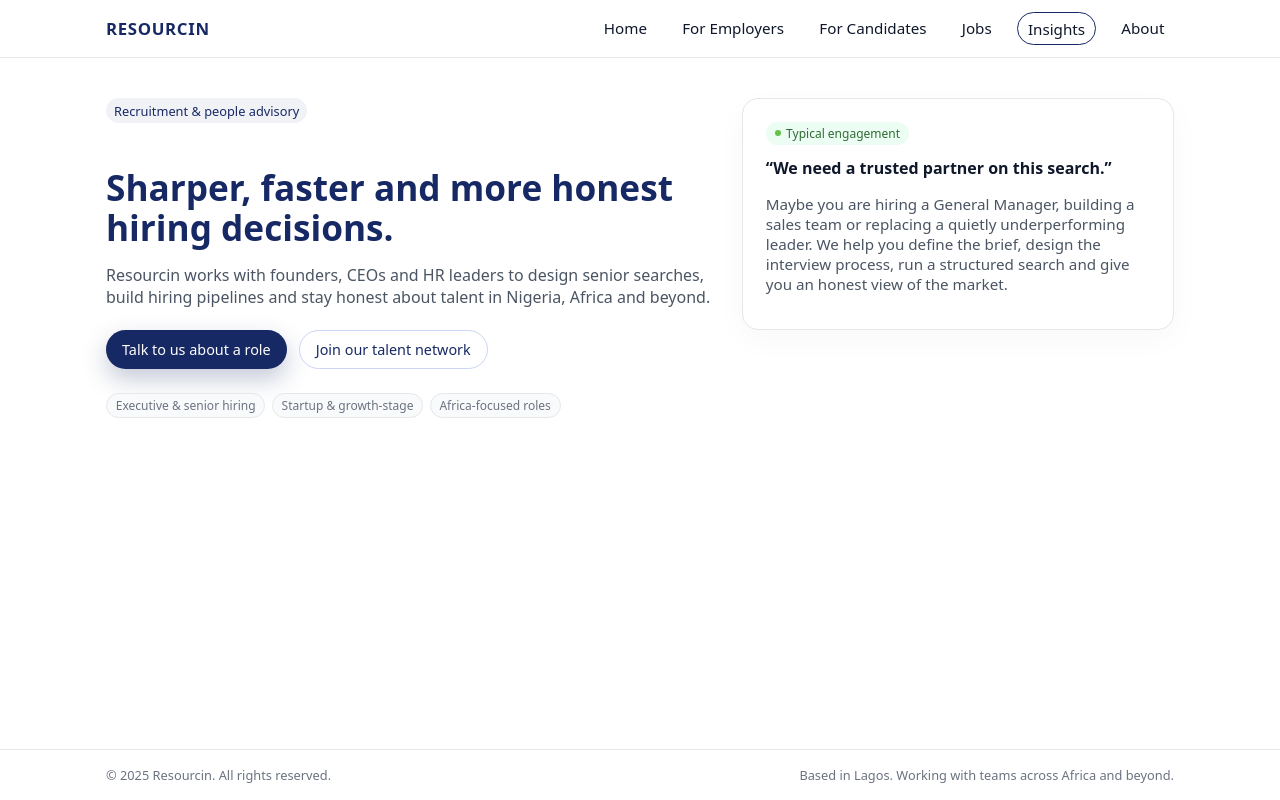
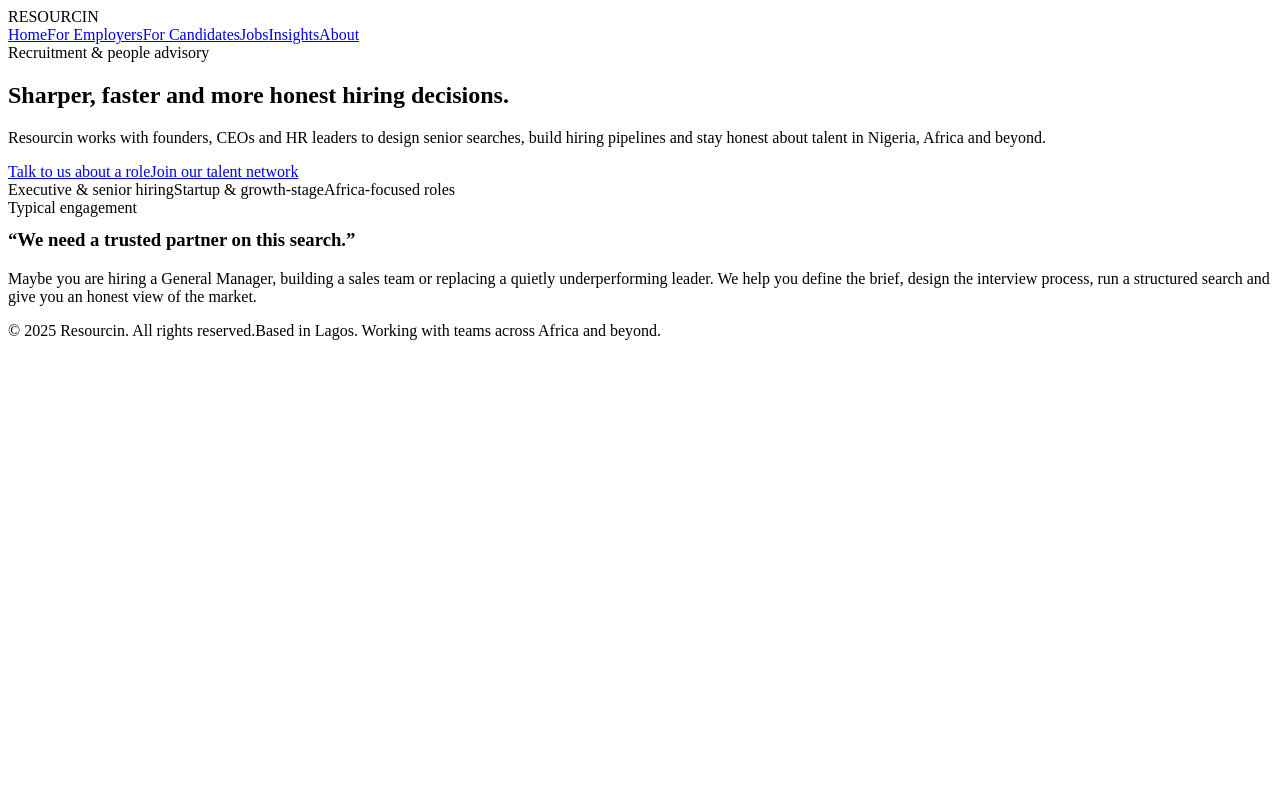
Before and after one commit to xieph-hub/resourcin-site, a Next.js app: page / in a window 1280 px wide. Built offline with nearby package versions, Linux system fonts and the light colour scheme.

Commit message:
Update globals.css

```diff
--- a/app/globals.css
+++ b/app/globals.css
@@ -1,280 +1,16 @@
-:root {
-  --resourcin-blue: #172965;
-  --resourcin-yellow: #ffc000;
-  --resourcin-dark-green: #306b34;
-  --resourcin-light-green: #64c247;
-  --bg: #ffffff;
-  --text: #0f172a;
+
+@tailwind base;
+@tailwind components;
+@tailwind utilities;
+
+::root {
+  --rcn-blue: #172965;
+  --rcn-yellow: #FFC000;
+  --rcn-dark-green: #306B34;
+  --rcn-light-green: #64C247;
 }
 
-*,
-*::before,
-*::after {
-  box-sizing: border-box;
-}
-
-html,
-body {
-  padding: 0;
-  margin: 0;
-  font-family: system-ui, -apple-system, BlinkMacSystemFont, "Segoe UI", sans-serif;
-  background: var(--bg);
-  color: var(--text);
-}
-
-body {
-  min-height: 100vh;
-}
-
-a {
-  color: inherit;
-  text-decoration: none;
-}
-
-.main-layout {
-  min-height: 100vh;
-  display: flex;
-  flex-direction: column;
-}
-
-.site-header {
-  border-bottom: 1px solid #e5e7eb;
-  background: #ffffffcc;
-  backdrop-filter: blur(8px);
-  position: sticky;
-  top: 0;
-  z-index: 10;
-}
-
-.nav-inner {
-  max-width: 1100px;
-  margin: 0 auto;
-  padding: 0.75rem 1rem;
-  display: flex;
-  align-items: center;
-  justify-content: space-between;
-  gap: 1.5rem;
-}
-
-.brand {
-  font-weight: 700;
-  letter-spacing: 0.04em;
-  font-size: 1.05rem;
-  color: var(--resourcin-blue);
-}
-
-.nav-links {
-  display: flex;
-  gap: 1rem;
-  font-size: 0.95rem;
-}
-
-.nav-link {
-  padding: 0.35rem 0.6rem;
-  border-radius: 999px;
-  transition: background 0.15s ease, color 0.15s ease;
-}
-
-.nav-link:hover {
-  background: var(--resourcin-blue);
-  color: white;
-}
-
-.nav-pill {
-  border: 1px solid var(--resourcin-blue);
-}
-
-.site-main {
-  flex: 1;
-}
-
-.page-wrapper {
-  max-width: 1100px;
-  margin: 0 auto;
-  padding: 2.5rem 1rem 3rem;
-}
-
-.page-title {
-  font-size: 2rem;
-  font-weight: 700;
-  margin-bottom: 0.75rem;
-  color: var(--resourcin-blue);
-}
-
-.page-eyebrow {
-  text-transform: uppercase;
-  letter-spacing: 0.16em;
-  font-size: 0.75rem;
-  color: var(--resourcin-dark-green);
-  margin-bottom: 0.6rem;
-}
-
-.page-lede {
-  font-size: 1rem;
-  max-width: 650px;
-  color: #4b5563;
-  margin-bottom: 1.75rem;
-}
-
-.grid-2 {
-  display: grid;
-  grid-template-columns: minmax(0, 1.4fr) minmax(0, 1fr);
-  gap: 2rem;
-  align-items: flex-start;
-}
-
-.card {
-  border-radius: 1rem;
-  border: 1px solid #e5e7eb;
-  padding: 1.25rem 1.4rem;
-  background: white;
-  box-shadow: 0 10px 30px rgba(15, 23, 42, 0.03);
-}
-
-.card-title {
-  font-size: 1rem;
-  font-weight: 600;
-  margin-bottom: 0.4rem;
-}
-
-.card-body {
-  font-size: 0.95rem;
-  color: #4b5563;
-}
-
-.badge {
-  display: inline-flex;
-  align-items: center;
-  gap: 0.35rem;
-  padding: 0.18rem 0.55rem;
-  border-radius: 999px;
-  background: #ecfdf3;
-  color: var(--resourcin-dark-green);
-  font-size: 0.75rem;
-  font-weight: 500;
-}
-
-.badge-dot {
-  width: 6px;
-  height: 6px;
-  border-radius: 999px;
-  background: var(--resourcin-light-green);
-}
-
-.hero-highlight {
-  display: inline-flex;
-  align-items: center;
-  gap: 0.4rem;
-  padding: 0.22rem 0.5rem;
-  border-radius: 999px;
-  background: rgba(23, 41, 101, 0.06);
-  color: var(--resourcin-blue);
-  font-size: 0.8rem;
-  margin-bottom: 0.9rem;
-}
-
-.hero-title {
-  font-size: 2.2rem;
-  line-height: 1.15;
-  font-weight: 700;
-  margin-bottom: 0.8rem;
-  color: var(--resourcin-blue);
-}
-
-.hero-subtitle {
-  font-size: 1rem;
-  color: #4b5563;
-  margin-bottom: 1.4rem;
-}
-
-.hero-actions {
-  display: flex;
-  flex-wrap: wrap;
-  gap: 0.75rem;
-  margin-bottom: 1.5rem;
-}
-
-.btn {
-  display: inline-flex;
-  align-items: center;
-  justify-content: center;
-  gap: 0.4rem;
-  padding: 0.55rem 1rem;
-  border-radius: 999px;
-  font-size: 0.9rem;
-  border: none;
-  cursor: pointer;
-  transition: transform 0.1s ease, box-shadow 0.1s ease, background 0.1s ease, color 0.1s ease;
-}
-
-.btn-primary {
-  background: var(--resourcin-blue);
-  color: white;
-  box-shadow: 0 10px 25px rgba(23, 41, 101, 0.25);
-}
-
-.btn-primary:hover {
-  transform: translateY(-1px);
-  box-shadow: 0 12px 30px rgba(23, 41, 101, 0.28);
-}
-
-.btn-outline {
-  border: 1px solid #cbd5f5;
-  background: white;
-  color: var(--resourcin-blue);
-}
-
-.btn-outline:hover {
-  background: #f3f4ff;
-}
-
-.tag-row {
-  display: flex;
-  flex-wrap: wrap;
-  gap: 0.4rem;
-  font-size: 0.75rem;
-  color: #6b7280;
-}
-
-.tag-pill {
-  padding: 0.2rem 0.55rem;
-  border-radius: 999px;
-  border: 1px solid #e5e7eb;
-  background: #f9fafb;
-}
-
-.site-footer {
-  border-top: 1px solid #e5e7eb;
-  padding: 1rem;
-  font-size: 0.8rem;
-  color: #6b7280;
-}
-
-.footer-inner {
-  max-width: 1100px;
-  margin: 0 auto;
-  padding: 0 1rem;
-  display: flex;
-  justify-content: space-between;
-  gap: 1rem;
-  flex-wrap: wrap;
-}
-
-@media (max-width: 768px) {
-  .nav-inner {
-    flex-direction: column;
-    align-items: flex-start;
-  }
-
-  .grid-2 {
-    grid-template-columns: minmax(0, 1fr);
-  }
-
-  .page-title {
-    font-size: 1.6rem;
-  }
-
-  .hero-title {
-    font-size: 1.8rem;
-  }
-}
+html { scroll-behavior: smooth; }
+:focus-visible { outline: 3px solid #FFC107; outline-offset: 3px; border-radius: 8px; }
+.img-fallback { background: linear-gradient(135deg, rgba(10,102,194,.08), rgba(16,185,129,.08)); }
+.nav-active { color: #0A66C2; font-weight: 600; }
```
